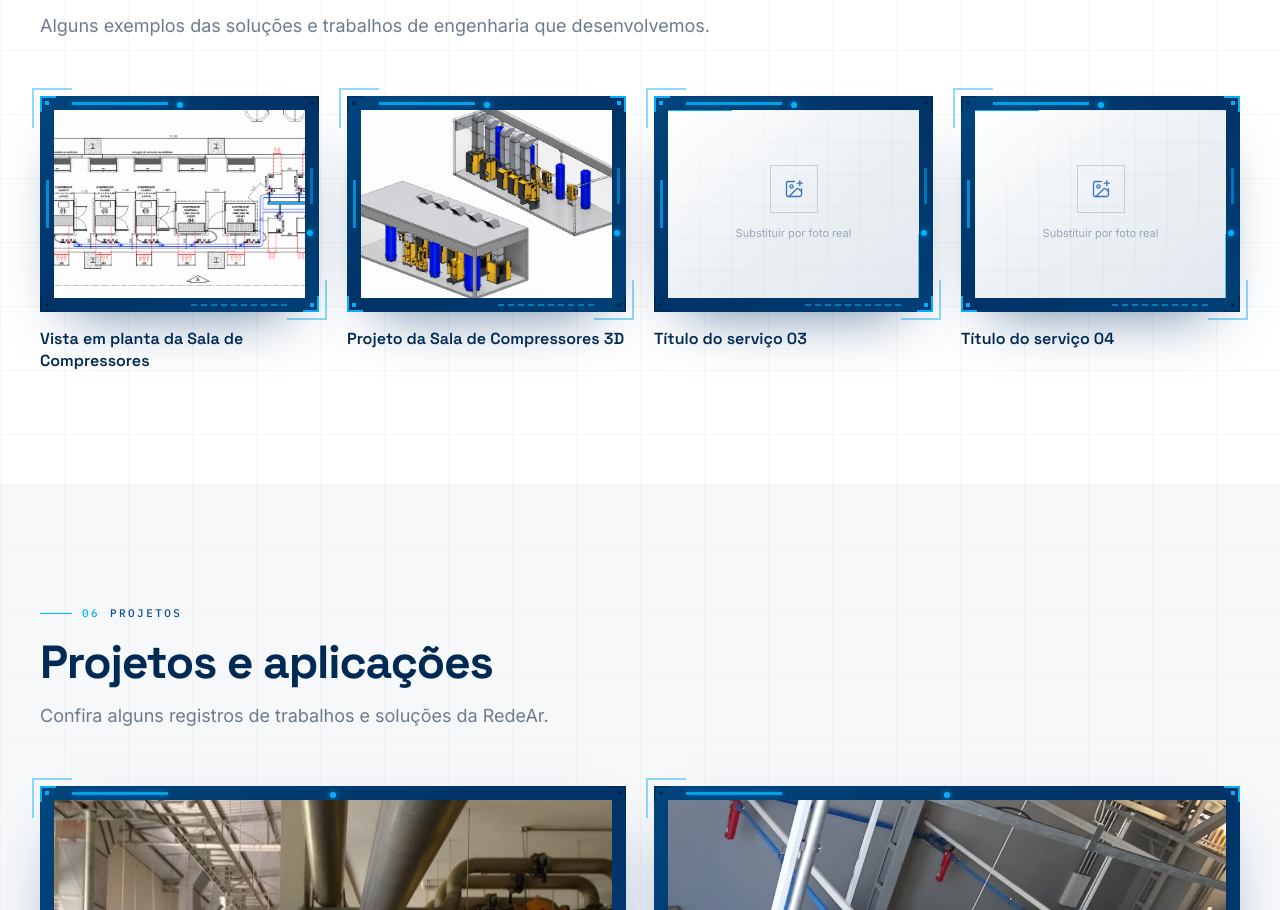
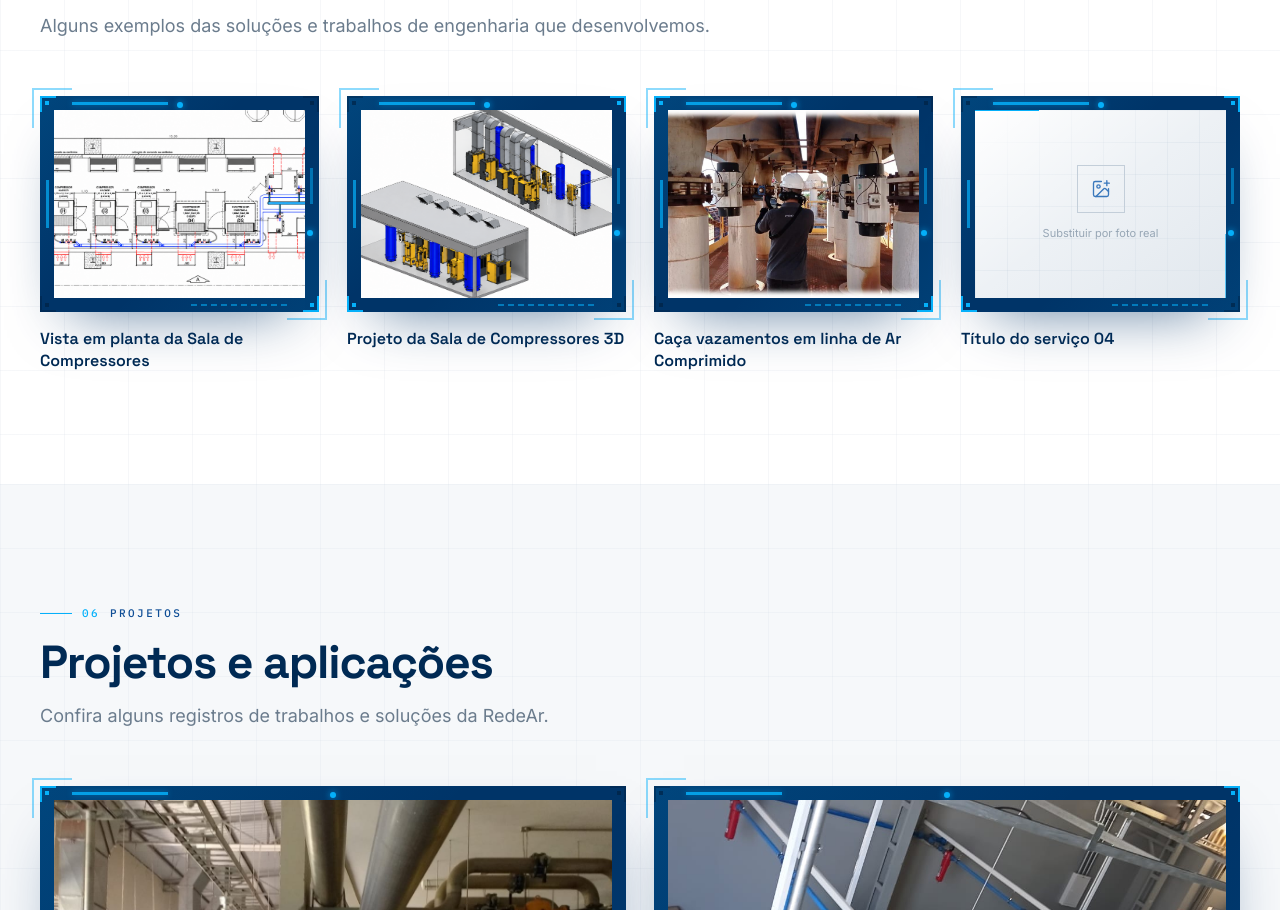
Before and after one commit to canalmeunovohoby3-code/redear, a React (Vite) app: page / in a window 1280 px wide. Shown: the part 5402-6312 px from the top of the page. Built offline with nearby package versions, Linux system fonts and the light colour scheme.

Commit message:
Adiciona imagem e titulo do card 3 de Servicos de Engenharia

```diff
--- a/src/data/media.ts
+++ b/src/data/media.ts
@@ -20,6 +20,6 @@ export const GALLERY_PHOTOS = [
 export const ENGINEERING_CARDS = [
   { title: 'Vista em planta da Sala de Compressores', src: '/1.png', alt: 'Vista em planta da sala de compressores' },
   { title: 'Projeto da Sala de Compressores 3D', src: '/2.png', alt: 'Projeto 3D da sala de compressores' },
-  { title: 'Título do serviço 03', src: '', alt: 'Serviço de engenharia RedeAr' },
+  { title: 'Caça vazamentos em linha de Ar Comprimido', src: '/3.jpeg', alt: 'Caça vazamentos em linha de ar comprimido' },
   { title: 'Título do serviço 04', src: '', alt: 'Serviço de engenharia RedeAr' },
 ] as const
```
Also changed, not shown: public/3.jpeg (added).
